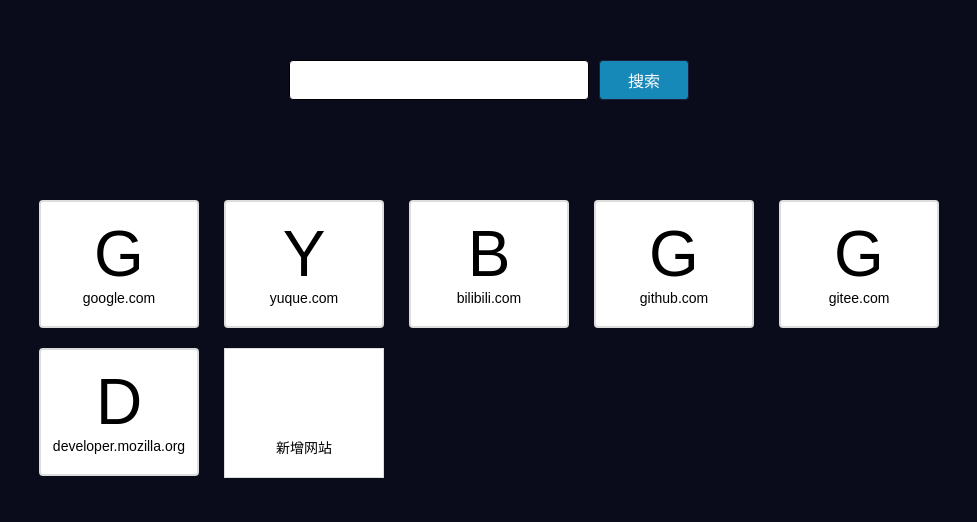
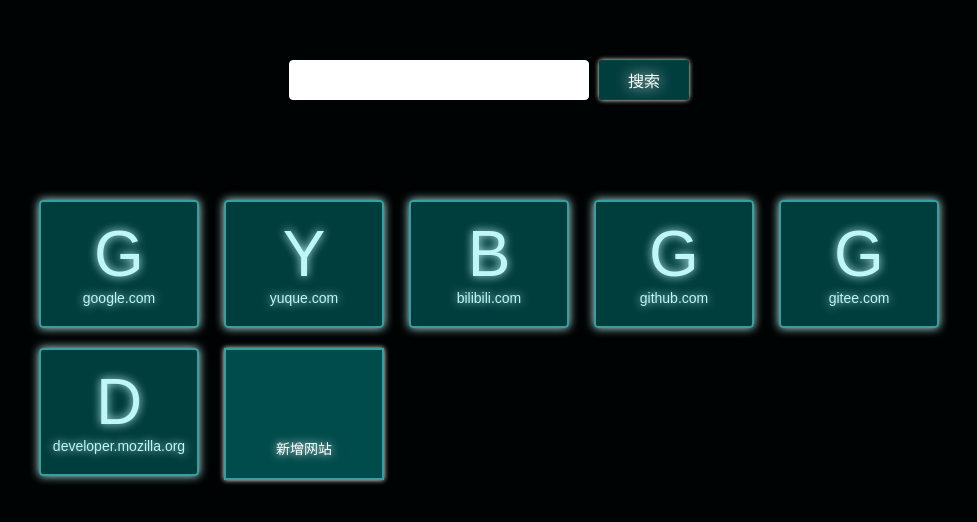
Before and after one commit to Kidnapped33/nav, a website: page src/index.html in a window 1280 px wide. Shown: the whole page, without its empty margins (151-1128 px from the left). Drawn offline with nearby package versions, Linux system fonts and the light colour scheme.

Commit message:
css优化

```diff
--- a/src/index.html
+++ b/src/index.html
@@ -56,7 +56,7 @@
             </li>
         </ul>
     </main>
-    <script src='//at.alicdn.com/t/font_1802412_s5fjoroalp.js'></script>
+    <script src='//at.alicdn.com/t/font_1802412_0248x5k7kbih.js'></script>
     <script src="https://cdn.bootcdn.net/ajax/libs/jquery/3.5.0/jquery.min.js"></script>
     <script src='./main.js'></script>
 </body>
--- a/src/style.css
+++ b/src/style.css
@@ -19,8 +19,8 @@
 /* style  */
 body{
     /* background-image: url("./images/image.jpg"); */
-    background: rgb(10, 12, 27);
-font-family: Arial;
+    background: rgb(0, 3, 3);
+    font-family: Arial;
 }
 
 .globalHeader{
@@ -51,24 +51,28 @@
     height: 40px;
     padding: 0px 10px;
     outline: none;
-    border: 1px solid ;
+    border: 1px solid white;
     border-radius: 4px;
 }
 .searchForm > button{
     white-space: nowrap;/*搜索横向显示*/
     padding: 0 28px;
     outline: none;
-    border: 1px solid rgb(29, 33, 61);
+    border: 1px solid rgb(0, 75, 61);
     border-radius: 4px;
-    background: #1789b9;
+    background:rgba(0, 75, 75,0.8);
     color: white;
     font-size: 16px;
     transition: border-radius 0.5s ;
+    box-shadow: 0 0 5px;
+    text-shadow: 0 0 15px;
 }
 
 .searchForm button:hover{
-    background: #0171a1;
     border-radius: 8px;
+    box-shadow: 0 0 15px;
+    text-shadow: 0 0 0px;
+
 }
 
 .globalMain{
@@ -104,16 +108,19 @@
 
 .siteList .site{
     position: relative;
-    border:2px solid #ddd;
     width: 160px;
     display: flex;
     justify-content: center;
     align-items: center;
     flex-direction: column;
-    background: white;
     margin-bottom: 10px;
     border-radius: 4px;
     padding: 20px 0;
+    color:rgb(191, 246, 246) ;
+    background:rgba(0, 75, 75,0.8);
+    border:2px solid rgb(55, 159, 159);
+    text-shadow:0 0 10px;
+    box-shadow: 0 0 10px;
     cursor: pointer;
     margin-top: 0px;
     transition: margin-top 0.5s ;
@@ -122,6 +129,9 @@
 
 .siteList .site:hover{
      margin-top: -10px;
+     color:#fff ;
+     background:rgb(0, 75, 75);
+     box-shadow: 0 0 15px;
 }
 
 .siteList .site >.logo{
@@ -149,7 +159,6 @@
 display: block;
 }
 
-
 .siteList .addButton{
     border: 1px solid #ddd;
     background: white;
@@ -159,6 +168,11 @@
     align-items: center;
     flex-direction: column;
     padding: 20px 0;
+    border:2px solid rgb(55, 159, 159);
+    text-shadow:0 0 10px;
+    box-shadow: 0 0 5px;
+    color:#fff ;
+    background:rgb(0, 75, 75);
 }
 
 .siteList .addButton .icon{
```
